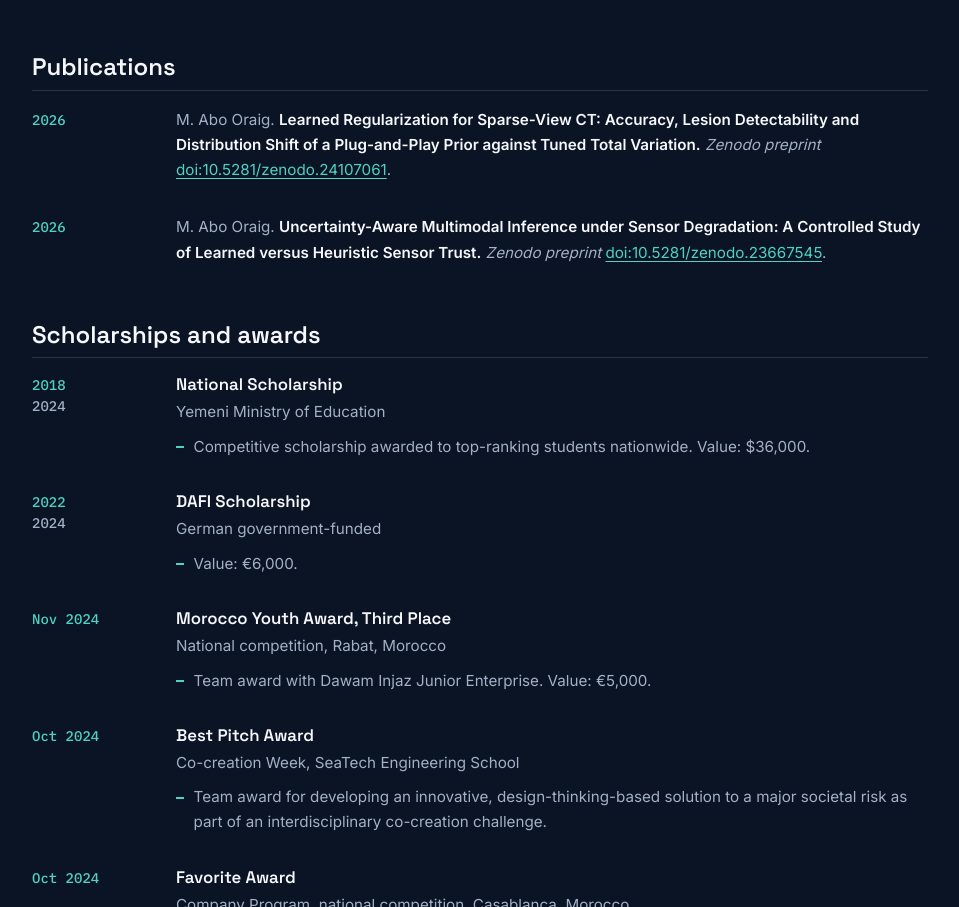
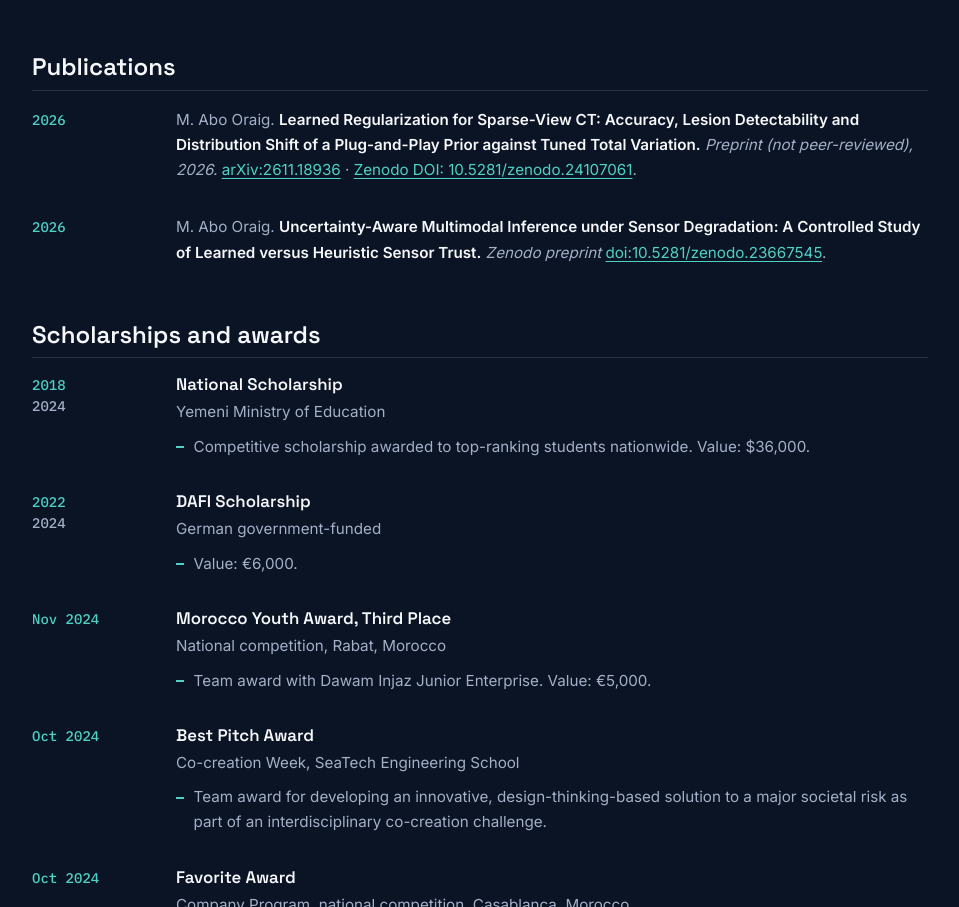
Before and after one commit to AboOraig/me, a plain HTML site: page cv.html in a window 1280 px wide. Shown: the part 1283-2190 px from the top of the page, without its empty margins (160-1119 px from the left). Drawn offline with Linux system fonts and the light colour scheme; files whose address does not match are found by name.

Commit message:
Revise publication entry in cv.html
Updated publication details with new citation format and links.

```diff
--- a/cv.html
+++ b/cv.html
@@ -155,14 +155,18 @@
         <ul class="cv-list">
           <li class="cv-entry">
             <p class="cv-date"><time datetime="2026">2026</time></p>
+
             <div class="cv-body">
               <p class="cv-pub">
                 M. Abo Oraig.
                 <strong>Learned Regularization for Sparse-View CT: Accuracy, Lesion Detectability and Distribution Shift of a Plug-and-Play Prior against Tuned Total Variation.</strong>
-                <em>Zenodo preprint</em>
-                <a href="https://zenodo.org/records/24107061" target="_blank" rel="noopener noreferrer">doi:10.5281/zenodo.24107061</a>.
+                <em>Preprint (not peer-reviewed), 2026.</em>
+                <a href="https://arxiv.org/abs/2611.18936" target="_blank" rel="noopener noreferrer">arXiv:2611.18936</a>
+                ·
+                <a href="https://zenodo.org/records/24107061" target="_blank" rel="noopener noreferrer">Zenodo DOI: 10.5281/zenodo.24107061</a>.
               </p>
             </div>
+
           </li>
           <li class="cv-entry">
             <p class="cv-date"><time datetime="2026">2026</time></p>
```
